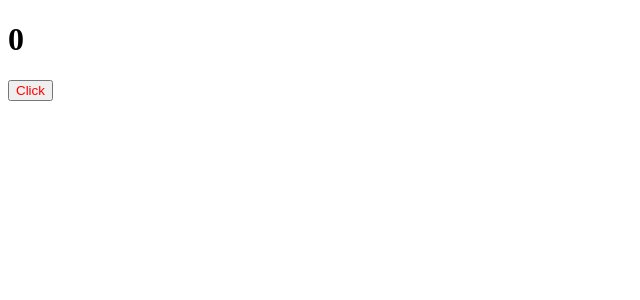
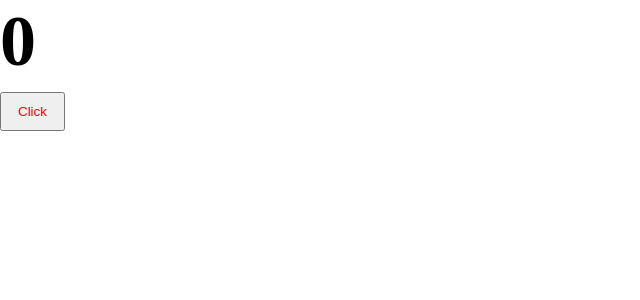
Before and after one commit to Mirvada/blog-react, a React app: page / in a window 1280 px wide. Shown: the top 300 px of the page, without its empty margins (0-640 px from the left). Built offline with nearby package versions, Linux system fonts and the light colour scheme.

Commit message:
настраивает css modules

```diff
--- a/package.json
+++ b/package.json
@@ -19,12 +19,14 @@
     "@types/webpack-dev-server": "4.7.2",
     "css-loader": "^7.1.4",
     "html-webpack-plugin": "5.6.6",
+    "mini-css-extract-plugin": "^2.10.1",
     "sass": "^1.98.0",
     "sass-loader": "^16.0.7",
     "style-loader": "^4.0.0",
     "ts-loader": "9.5.4",
     "ts-node": "10.9.2",
     "typescript": "5.9.3",
+    "typescript-plugin-css-modules": "^5.2.0",
     "webpack": "^5.105.4",
     "webpack-cli": "7.0.2",
     "webpack-dev-server": "^5.2.3"
--- /dev/null
+++ b/src/App.tsx
@@ -0,0 +1,10 @@
+import { Counter } from "./components/Counter";
+import './index.scss'
+
+export function App() {
+  return (
+    <div className="app">
+      <Counter />
+    </div>
+  )
+}
--- a/src/Counter.scss
+++ /dev/null
@@ -1,3 +0,0 @@
-button {
-  color: red;
-}
--- /dev/null
+++ b/src/components/Counter.module.scss
@@ -0,0 +1,4 @@
+.btn {
+  padding: 10px 16px;
+  color: red;
+}
--- a/src/Counter.tsx
+++ b/src/components/Counter.tsx
@@ -1,5 +1,5 @@
 import { useState } from "react";
-import './Counter.scss';
+import style from './Counter.module.scss';
 
 export function Counter() {
   const [count, setCount] = useState(0);
@@ -7,7 +7,7 @@ export function Counter() {
   return (
     <div>
       <h1>{count}</h1>
-      <button onClick={() => setCount(count + 1)}>Click</button>
+      <button className={style.btn} onClick={() => setCount(count + 1)}>Click</button>
     </div>
   )
 }
--- /dev/null
+++ b/src/index.scss
@@ -0,0 +1,9 @@
+* {
+  margin: 0;
+  padding: 0;
+  box-sizing: border-box;
+}
+
+.app {
+  font-size: 36px;
+}
--- a/src/index.tsx
+++ b/src/index.tsx
@@ -1,7 +1,8 @@
 import { createRoot } from 'react-dom/client';
-import { Counter } from './Counter';
+import { App } from './App';
 
-const root = createRoot(document.getElementById('root'));
-root.render(
-  <Counter />
-);
+const root = document.getElementById('root');
+
+createRoot(root).render(
+  <App />
+)
```
Also changed, not shown: src/global.d.ts (added, +9 -0 lines), tsconfig.json (+11 -1 lines), 4 other files (tests, documents, lock files or other folders).
